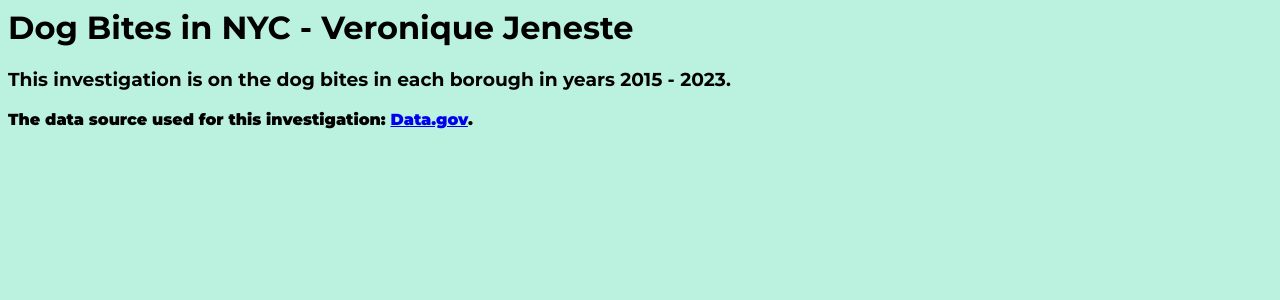
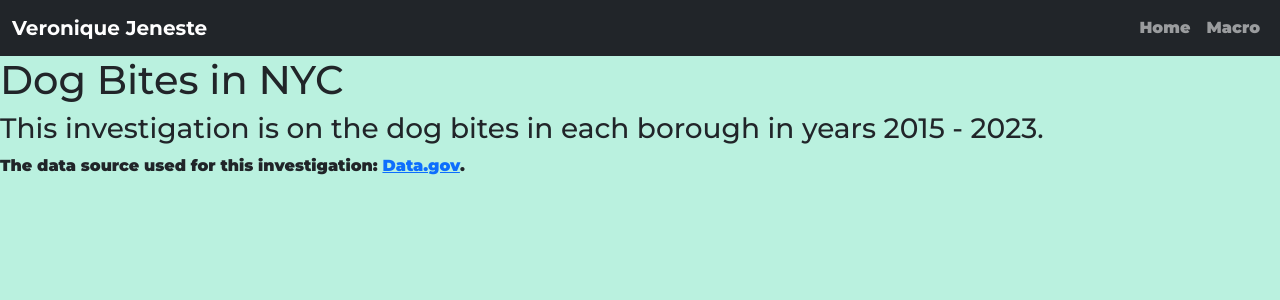
Before and after one commit to veroniquej26/data_journalism_VJ, a Flask app: page / in a window 1280 px wide. Shown: the top 300 px of the page. Run offline with Flask 3, Linux system fonts and the light colour scheme.

Commit message:
installed navbar

```diff
--- a/static/styles.css
+++ b/static/styles.css
@@ -10,3 +10,14 @@ body{
     border-style: solid;
     border-width: 1px;
   }
+
+
+  footer {
+    position: bottom;
+    bottom: 100;
+    width: 100%;
+  }
+
+  .navbar-brand {
+    font-weight: bold;
+  }
--- a/templates/about.html
+++ b/templates/about.html
@@ -1,20 +1,44 @@
 
 <html>
+<html lang="en">
 <head>
   <link rel="preconnect" href="https://fonts.googleapis.com">
   <link rel="preconnect" href="https://fonts.gstatic.com" crossorigin>
   <link href="https://fonts.googleapis.com/css2?family=Montserrat:ital,wght@0,100..900;1,100..900&display=swap" rel="stylesheet">
 
-  <title>Dog Bites in NYC</title>
+  <link href="https://cdn.jsdelivr.net/npm/bootstrap@5.3.3/dist/css/bootstrap.min.css" rel="stylesheet">
+
+  <title>Dog Bites in NYC - (Veronique Jeneste)</title>
   <link rel="stylesheet" href="styles.css">
 </head>
 <body>
+  <nav class="navbar navbar-expand-lg navbar-dark bg-dark">
+    <div class="container-fluid">
+      <a class="navbar-brand" href="#">Veronique Jeneste</a>
+      <button class="navbar-toggler" type="button" data-bs-toggle="collapse" data-bs-target="#navbarNav"
+        aria-controls="navbarNav" aria-expanded="false" aria-label="Toggle navigation">
+        <span class="navbar-toggler-icon"></span>
+      </button>
+      <div class="collapse navbar-collapse" id="navbarNav">
+        <ul class="navbar-nav ms-auto">
+          <li class="nav-item">
+            <a class="nav-link" href="about.html">Home</a>
+          </li>
+          <li class="nav-item">
+            <a class="nav-link" href="index.html">Macro</a>
+          </li>
+        </ul>
+      </div>
+    </div>
+  </nav>
 
-  <h1>Dog Bites in NYC - Veronique Jeneste</h1>
+  <h1>Dog Bites in NYC</h1>
   <h3>This investigation is on the dog bites in each borough in years 2015 - 2023.</h3>
-  <footer>
-    The data source used for this investigation: <a href="https://www.google.com/url?q=https://catalog.data.gov/dataset/dohmh-dog-bite-data&sa=D&source=editors&ust=1748615991949788&usg=AOvVaw3MGWjAJ29pWSiOOQlgDrnn">Data.gov</a>.
-</footer>
+  <text>The data source used for this investigation: <a href="https://www.google.com/url?q=https://catalog.data.gov/dataset/dohmh-dog-bite-data&sa=D&source=editors&ust=1748615991949788&usg=AOvVaw3MGWjAJ29pWSiOOQlgDrnn">Data.gov</a>.</text>
+
+  <script src="https://cdn.jsdelivr.net/npm/bootstrap@5.3.3/dist/js/bootstrap.bundle.min.js"></script>
+
+
 
 </body>
 </html>
```
Also changed, not shown: templates/index.html (+24 -3 lines), templates/line_graph.svg.
